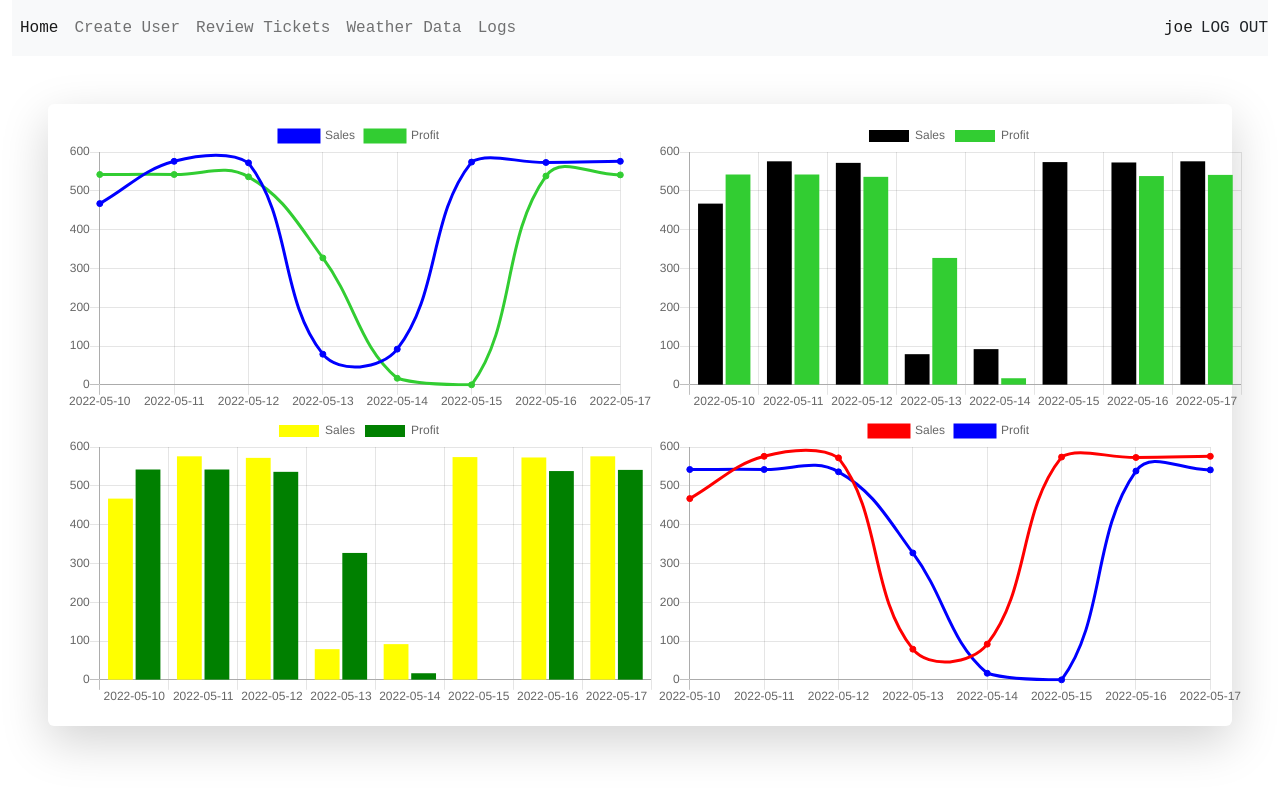
After one commit to matador19/RNN-weather-Prediction, a Django app: page /graphicalreport in a window 1280 px wide. The commit adds this page. Run offline with Django 4.2, Linux system fonts and the light colour scheme; a user stored in the database is signed in; tables that the repository leaves empty hold one stand-in row (values such as "Sample post"); parts of the project's set-up code (start-up, migrations or seed data) failed here and were passed over.

Commit message:
graphs added

```diff
--- /dev/null
+++ b/websystem/static/js/report.js
@@ -0,0 +1,112 @@
+console.log(logs)
+  new Chart("myChartA", {
+    type: 'line', //this denotes tha type of chart
+
+    data: {// values on X-Axis
+      labels: ['2022-05-10', '2022-05-11', '2022-05-12','2022-05-13',
+      '2022-05-14', '2022-05-15', '2022-05-16','2022-05-17',],
+       datasets: [
+        {
+          label: "Sales",
+          data: ['467','576', '572', '79', '92',
+               '574', '573', '576'],
+          borderColor: 'blue',
+          backgroundColor: 'blue',
+          fill:false
+        },
+        {
+          label: "Profit",
+          data: ['542', '542', '536', '327', '17',
+                 '0.00', '538', '541'],
+          borderColor: 'limegreen',
+          backgroundColor: 'limegreen',
+          fill:false
+        }
+
+      ]
+    }
+
+  });
+
+  new Chart("myChartB", {
+    type: 'bar', //this denotes tha type of chart
+
+    data: {// values on X-Axis
+      labels: ['2022-05-10', '2022-05-11', '2022-05-12','2022-05-13',
+      '2022-05-14', '2022-05-15', '2022-05-16','2022-05-17',],
+       datasets: [
+        {
+          label: "Sales",
+          data: ['467','576', '572', '79', '92',
+               '574', '573', '576'],
+          backgroundColor: 'black'
+        },
+        {
+          label: "Profit",
+          data: ['542', '542', '536', '327', '17',
+                 '0.00', '538', '541'],
+          backgroundColor: 'limegreen'
+        }
+
+      ]
+    }
+
+  });
+
+  new Chart("myChartC", {
+    type: 'bar', //this denotes tha type of chart
+
+    data: {// values on X-Axis
+      labels: ['2022-05-10', '2022-05-11', '2022-05-12','2022-05-13',
+      '2022-05-14', '2022-05-15', '2022-05-16','2022-05-17',],
+       datasets: [
+        {
+          label: "Sales",
+          data: ['467','576', '572', '79', '92',
+               '574', '573', '576'],
+          borderColor: 'yellow',
+          backgroundColor: 'yellow',
+          fill:false
+        },
+        {
+          label: "Profit",
+          data: ['542', '542', '536', '327', '17',
+                 '0.00', '538', '541'],
+          borderColor: 'green',
+          backgroundColor: 'green',
+          fill:false
+        }
+
+      ]
+    }
+
+  });
+
+  new Chart("myChartD", {
+    type: 'line', //this denotes tha type of chart
+
+    data: {// values on X-Axis
+      labels: ['2022-05-10', '2022-05-11', '2022-05-12','2022-05-13',
+      '2022-05-14', '2022-05-15', '2022-05-16','2022-05-17',],
+       datasets: [
+        {
+          label: "Sales",
+          data: ['467','576', '572', '79', '92',
+               '574', '573', '576'],
+          borderColor: 'red',
+          backgroundColor: 'red',
+          fill:false
+        },
+        {
+          label: "Profit",
+          data: ['542', '542', '536', '327', '17',
+                 '0.00', '538', '541'],
+          borderColor: 'blue',
+          backgroundColor: 'blue',
+          fill:false
+        }
+
+      ]
+    }
+
+  });
--- a/websystem/web/templates/web/base.html
+++ b/websystem/web/templates/web/base.html
@@ -7,6 +7,7 @@
     <title>RNN system</title>
     <link href="https://cdn.jsdelivr.net/npm/bootstrap@5.2.0/dist/css/bootstrap.min.css" rel="stylesheet" integrity="sha384-gH2yIJqKdNHPEq0n4Mqa/HGKIhSkIHeL5AyhkYV8i59U5AR6csBvApHHNl/vI1Bx" crossorigin="anonymous">
     <link rel="stylesheet" type="text/css" href="{% static '/css/base.css' %}">
+    <script src="https://cdnjs.cloudflare.com/ajax/libs/Chart.js/2.9.4/Chart.js"></script>
   </head>
   <body>
     <div class="container-fluid">
@@ -38,7 +39,7 @@
           {% if user.customuser.Role == "Admin" %}
           <a class="nav-link" href="#">Weather Data</a>
           {% else %}
-          <a class="nav-link" href="#">Graphical reports</a>
+          <a class="nav-link" href="{% url 'graphicalreport' %}">Graphical reports</a>
           {% endif %}
         </li>
         <li class="nav-item">
--- /dev/null
+++ b/websystem/web/templates/web/graphicalreport.html
@@ -0,0 +1,17 @@
+{% extends 'web/base.html' %}
+{% load static %}
+{% block content %}
+
+<div style="display: flex; flex-direction: row;">
+<canvas id="myChartA" style="width:50%;max-width:590px;"></canvas>
+<canvas id="myChartB" style="width:50%;max-width:590px;"></canvas>
+</div>
+
+<div style="display: flex; flex-direction: row;">
+    <canvas id="myChartC" style="width:50%;max-width:590px;"></canvas>
+    <canvas id="myChartD" style="width:50%;max-width:590px;"></canvas>
+</div>
+<script>var logs=JSON.parse('{{datas|escapejs}}');</script>
+<script src="{% static '/js/report.js' %}"></script>
+
+{% endblock %}
--- a/websystem/web/urls.py
+++ b/websystem/web/urls.py
@@ -12,5 +12,6 @@ urlpatterns = [
 
 urlpatterns+=[
     path("userlogs",views.userlogs,name="userlogs"),
-    path("creationlogs",views.creationlogs,name="creationlogs")
+    path("creationlogs",views.creationlogs,name="creationlogs"),
+    path("graphicalreport",views.graphicalreport,name="graphicalreport")
 ]
--- a/websystem/web/views.py
+++ b/websystem/web/views.py
@@ -1,3 +1,4 @@
+from multiprocessing import context
 from django.shortcuts import render,redirect
 from django.http import HttpResponse
 from django.contrib.auth import authenticate,login,logout
@@ -10,6 +11,7 @@ from django.conf import settings
 from django.template.loader import render_to_string
 from django.core.mail import EmailMessage
 from django.core.paginator import Paginator, EmptyPage, PageNotAnInteger
+import json
 
 
 # Create your views here.
@@ -56,16 +58,19 @@ def loginform(request):
             adminlog.Initiator=user
             adminlog.Type="LOGIN"
             adminlog.save()
-            #maillog
-            template=render_to_string('web/email_template.html',{'name':username})
-            mail=EmailMessage(
-                'LOG IN ALERT',
-                template,
-                'aleki1313@proton.me',
-                [user.email]
-                )
-            mail.fail_silently=False
-            mail.send()
+            try:
+                #maillog
+                template=render_to_string('web/email_template.html',{'name':username})
+                mail=EmailMessage(
+                    'LOG IN ALERT',
+                    template,
+                    'aleki1313@proton.me',
+                    [user.email]
+                    )
+                mail.fail_silently=False
+                mail.send()
+            except:
+                pass
             return redirect(admindash)
 
         elif user is not None and user.customuser.Role=='Supervisor':
@@ -75,6 +80,16 @@ def loginform(request):
             suplog.Initiator=user
             suplog.Type="LOGIN"
             suplog.save()
+            #  #maillog
+            # template=render_to_string('web/email_template.html',{'name':username})
+            # mail=EmailMessage(
+            #     'LOG IN ALERT',
+            #     template,
+            #     'aleki1313@proton.me',
+            #     [user.email]
+            #     )
+            # mail.fail_silently=False
+            # mail.send()
             return redirect(supdash)
 
         else:
@@ -147,3 +162,9 @@ def creationlogs(request):
     except EmptyPage:
         users = paginator.page(paginator.num_pages)
     return render(request,'web/usercreationlogs.html',context={'users':users})
+
+
+@login_required
+def graphicalreport(request):
+    data=3
+    return render(request,'web/graphicalreport.html',context={'datas':json.dumps(data)})
```
